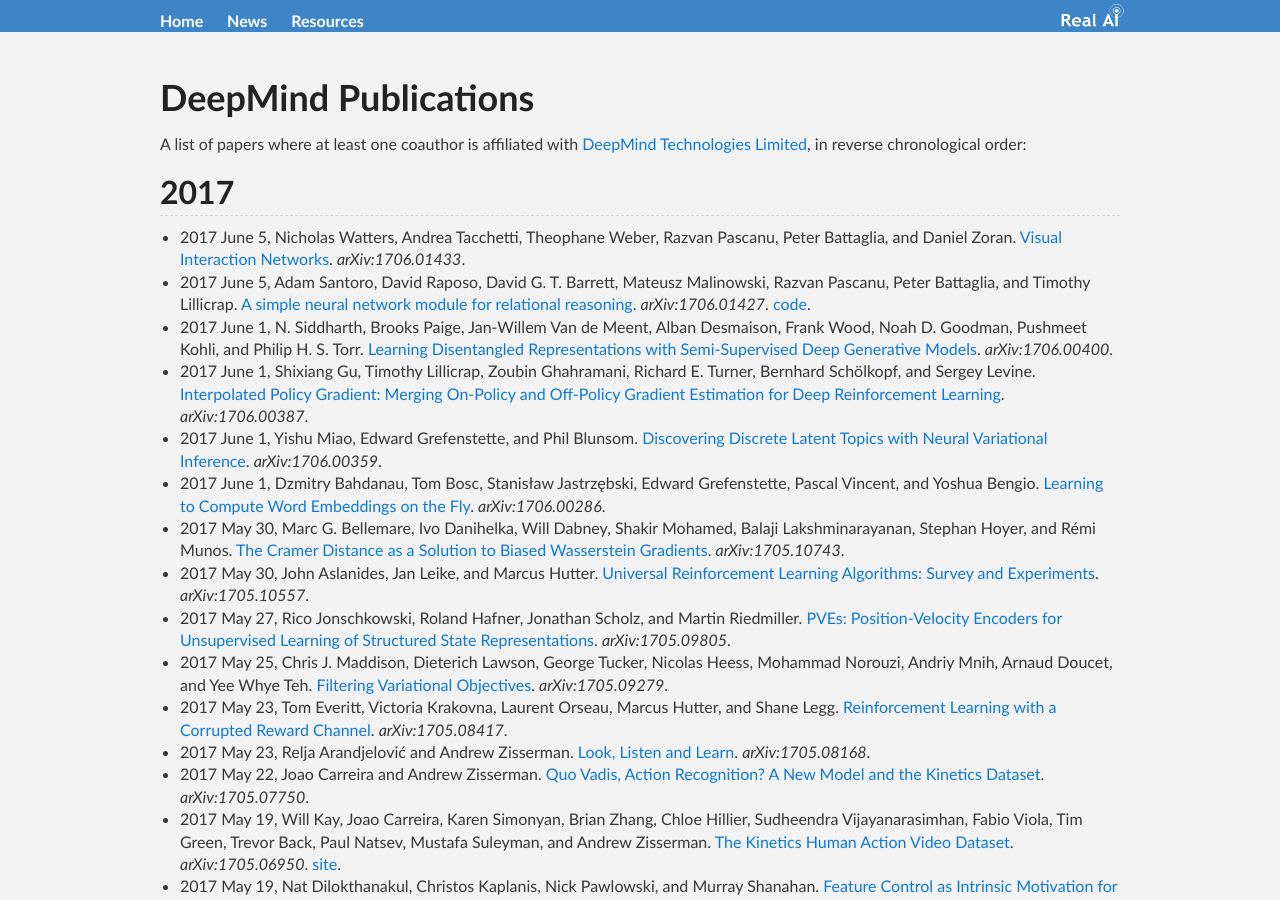
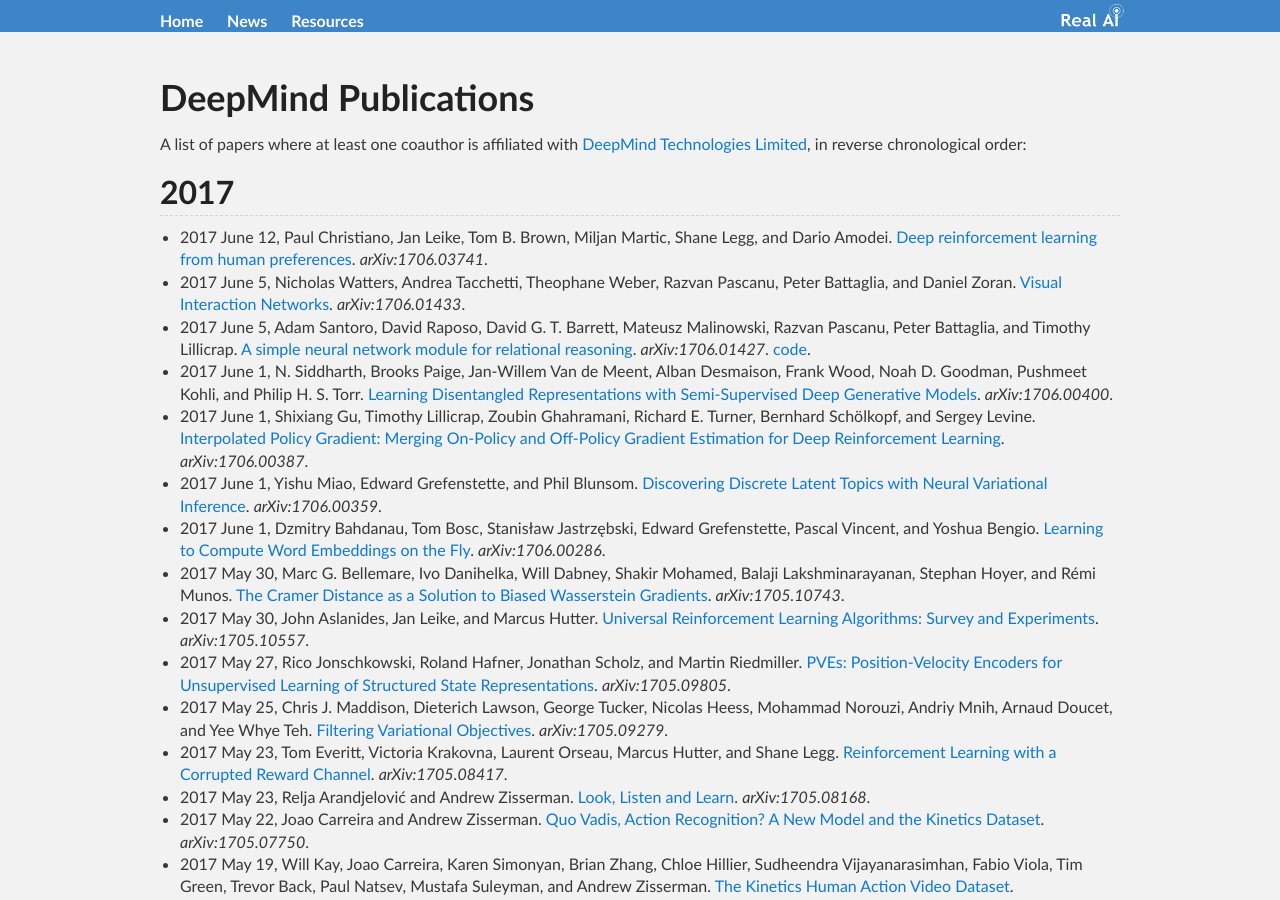
Before and after one commit to Tonywuhk/realai.org, a Jekyll site: the page built from labs/deepmind-publications.md, in a window 1280 px wide and 900 px high. Built offline with Jekyll 4.4.1, drawn with Linux system fonts in a browser that asks for light colours; our own code applies the rules of GitHub Pages for plain Markdown files; formulas are drawn with MathJax 3; comment, search, counter and statistics services are not loaded; the repository's description, which GitHub fills in, is left out.

Commit message:
Create deepmind-publications.md

```diff
--- a/labs/deepmind-publications.md
+++ b/labs/deepmind-publications.md
@@ -8,6 +8,7 @@
 
 ## 2017
 
+* 2017 June 12, Paul Christiano, Jan Leike, Tom B. Brown, Miljan Martic, Shane Legg, and Dario Amodei. [Deep reinforcement learning from human preferences](https://arxiv.org/abs/1706.03741). *arXiv:1706.03741*.
 * 2017 June 5, Nicholas Watters, Andrea Tacchetti, Theophane Weber, Razvan Pascanu, Peter Battaglia, and Daniel Zoran. [Visual Interaction Networks](https://arxiv.org/abs/1706.01433). *arXiv:1706.01433*.
 * 2017 June 5, Adam Santoro, David Raposo, David G. T. Barrett, Mateusz Malinowski, Razvan Pascanu, Peter Battaglia, and Timothy Lillicrap. [A simple neural network module for relational reasoning](https://arxiv.org/abs/1706.01427). *arXiv:1706.01427*. [code](https://github.com/kimhc6028/relational-networks).
 * 2017 June 1, N. Siddharth, Brooks Paige, Jan-Willem Van de Meent, Alban Desmaison, Frank Wood, Noah D. Goodman, Pushmeet Kohli, and Philip H. S. Torr. [Learning Disentangled Representations with Semi-Supervised Deep Generative Models](https://arxiv.org/abs/1706.00400). *arXiv:1706.00400*.
```
